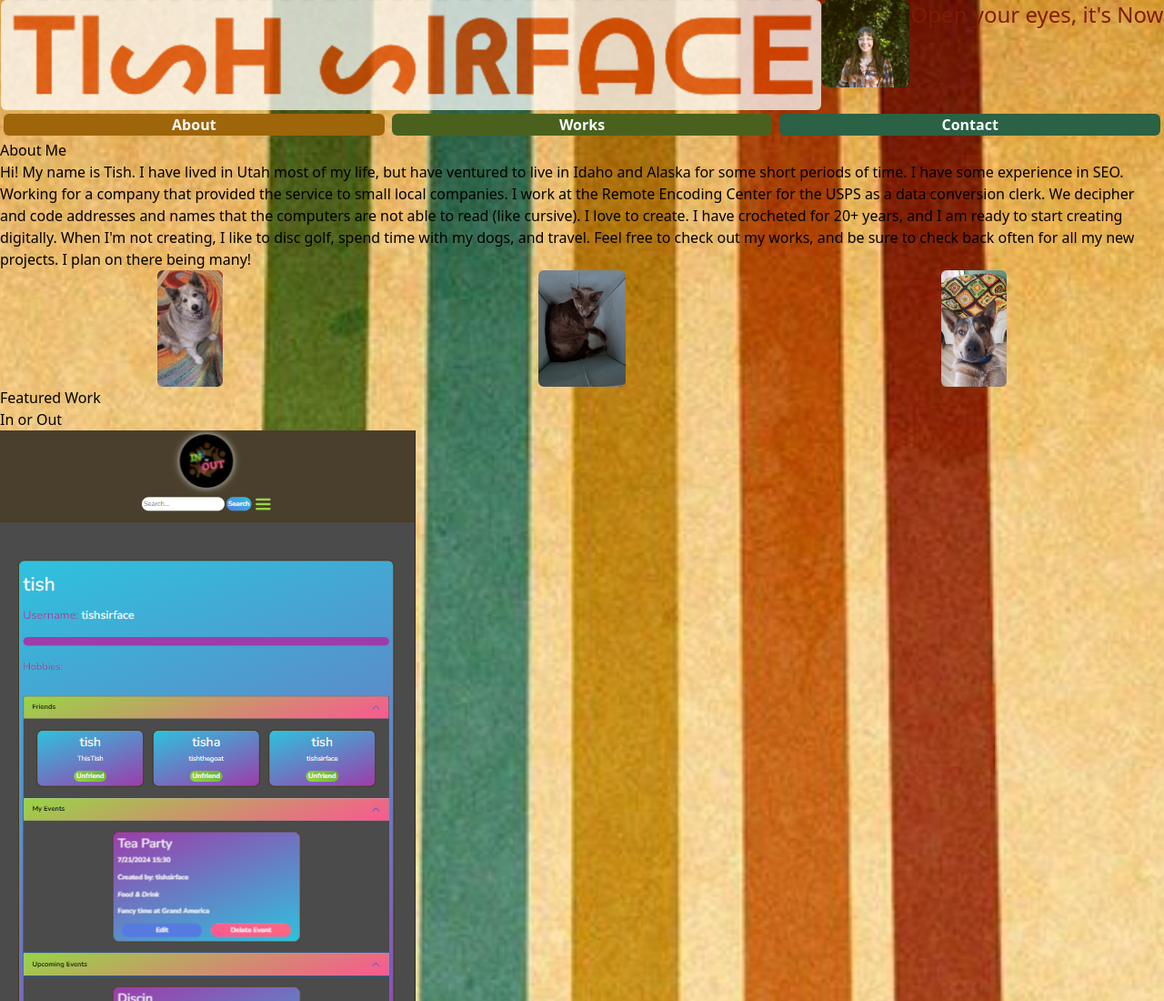
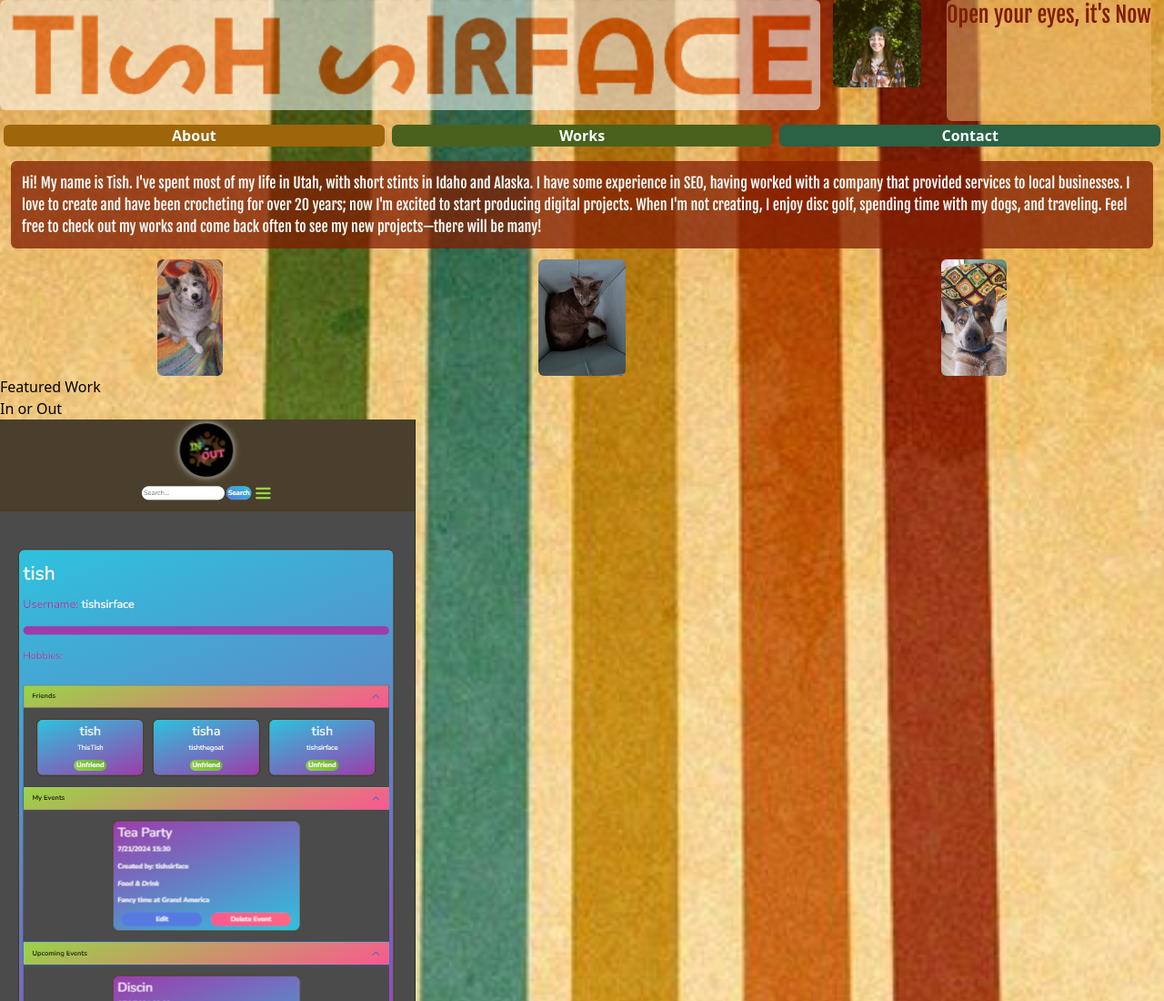
Before and after one commit to ThisTish/Tish_portfolio, a plain HTML site: page index.html in a window 1280 px wide. Shown: the top 1100 px of the page at 91% size. Drawn offline with Linux system fonts and the light colour scheme.

Commit message:
about me

```diff
--- a/index.html
+++ b/index.html
@@ -6,6 +6,9 @@
 	<meta name="description" content="My first professional portfolio for webdesign and other works">
 	<meta name="keywords" content="Web Development, Applications, Page Design, Portfolio, Coding, Hire Me">
     <title>Tish Sirface Web Development</title>
+	<link rel="preconnect" href="https://fonts.googleapis.com">
+	<link rel="preconnect" href="https://fonts.gstatic.com" crossorigin>
+	<link href="https://fonts.googleapis.com/css2?family=Fjalla+One&display=swap" rel="stylesheet">
     <link rel="stylesheet" href="assets/css/reset.css">
 	<link rel="stylesheet" href="./dist/output.css">
     <link rel="stylesheet" href="assets/css/style.css">
@@ -16,9 +19,9 @@
 
     <header>
 		<div class="flex flex-wrap">
-			<img class="rounded-md mx-auto opacity-75" src="./assets/images/TishSirface.png">
+			<img class="mb-3 rounded-md opacity-55" src="./assets/images/TishSirface.png">
 			<img class="mx-auto h-24 rounded-md" src="assets/images/meSixBVC.JPG">
-			<p class="mx-auto text-2xl text-third">Open your eyes, it's Now</p>
+			<p class="mx-auto text-2xl text-third bg-primary bg-opacity-50 rounded-md font-fjalla">Open your eyes, it's Now</p>
 		</div>
 		<div class=" text-center">
 			<ul class="flex justify-center">
@@ -30,8 +33,7 @@
 	</header>
 
     <section class="aboutme" id="aboutme">
-        <h2>About Me</h2>
-		<p id="about">Hi! My name is Tish. I have lived in Utah most of my life, but have ventured to live in Idaho and Alaska for some short periods of time. I have some experience in SEO. Working for a company that provided the service to small local companies. I work at the Remote Encoding Center for the USPS as a data conversion clerk. 	We decipher and code addresses and names that the computers are not able to read (like cursive). I love to create. I have crocheted for 20+ years, and I am ready to start creating digitally. When I'm not creating, I like to disc golf, spend time with my dogs, and travel. Feel free to check out my works, and be sure to check back often for all my new projects. I plan on there being many!</p>
+		<p id="about" class="font-fjalla text-text p-3 m-3 bg-third bg-opacity-75 rounded-md">Hi! My name is Tish. I've spent most of my life in Utah, with short stints in Idaho and Alaska. I have some experience in SEO, having worked with a company that provided services to local businesses. I love to create and have been crocheting for over 20 years; now I'm excited to start producing digital projects. When I'm not creating, I enjoy disc golf, spending time with my dogs, and traveling. Feel free to check out my works and come back often to see my new projects—there will be many!</p>
 	</section>
 
 	<ul class="flex justify-around">
--- a/tailwind.config.js
+++ b/tailwind.config.js
@@ -10,7 +10,11 @@ module.exports = {
       'green': '#4A611D',
       'yellow': '#9E650A'
     },
-    extend: {},
+    extend: {
+      fontFamily:{
+        fjalla: ['fjalla one', 'sans serif']
+      }
+    },
   },
   plugins: [],
 }
```
Also changed, not shown: dist/output.css.
